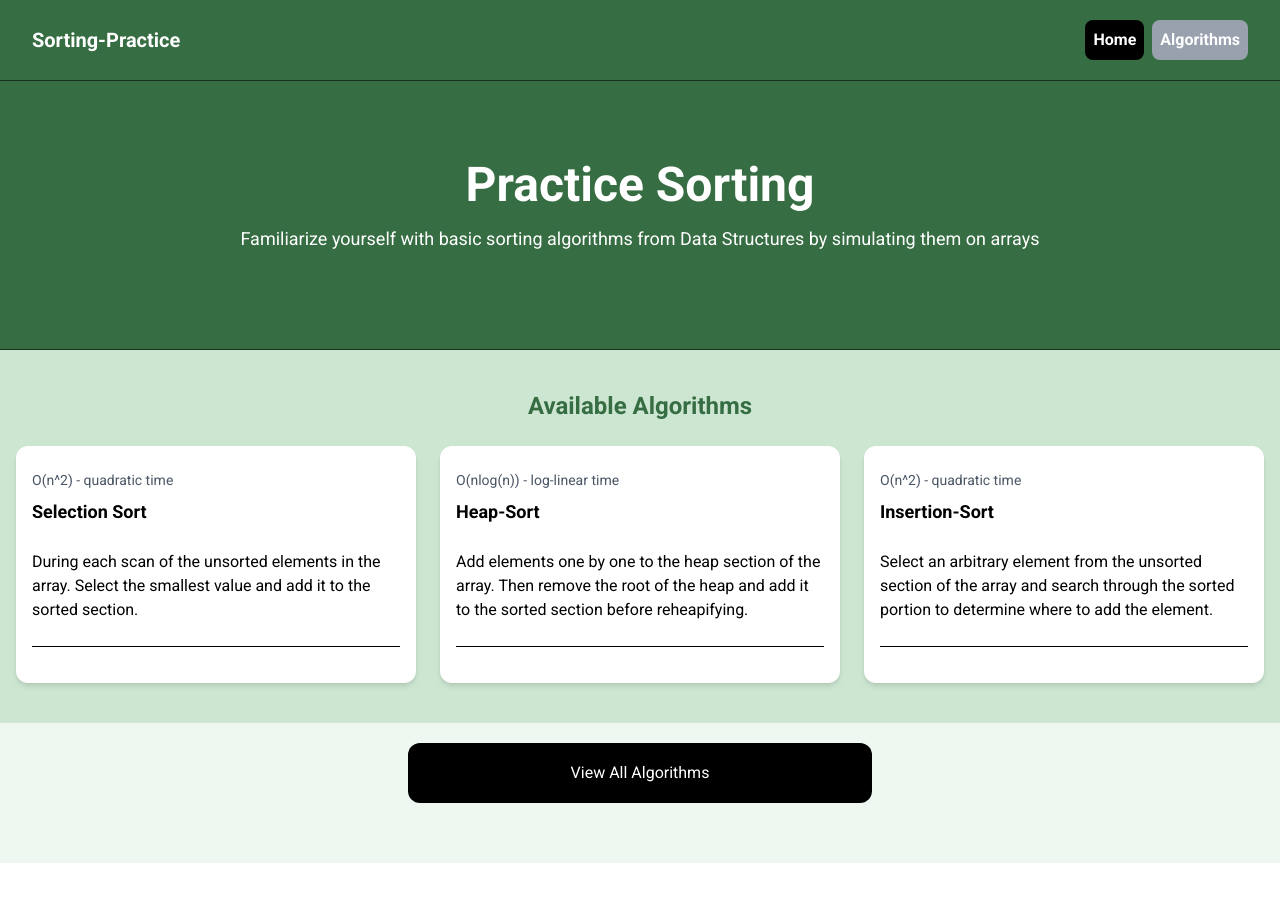
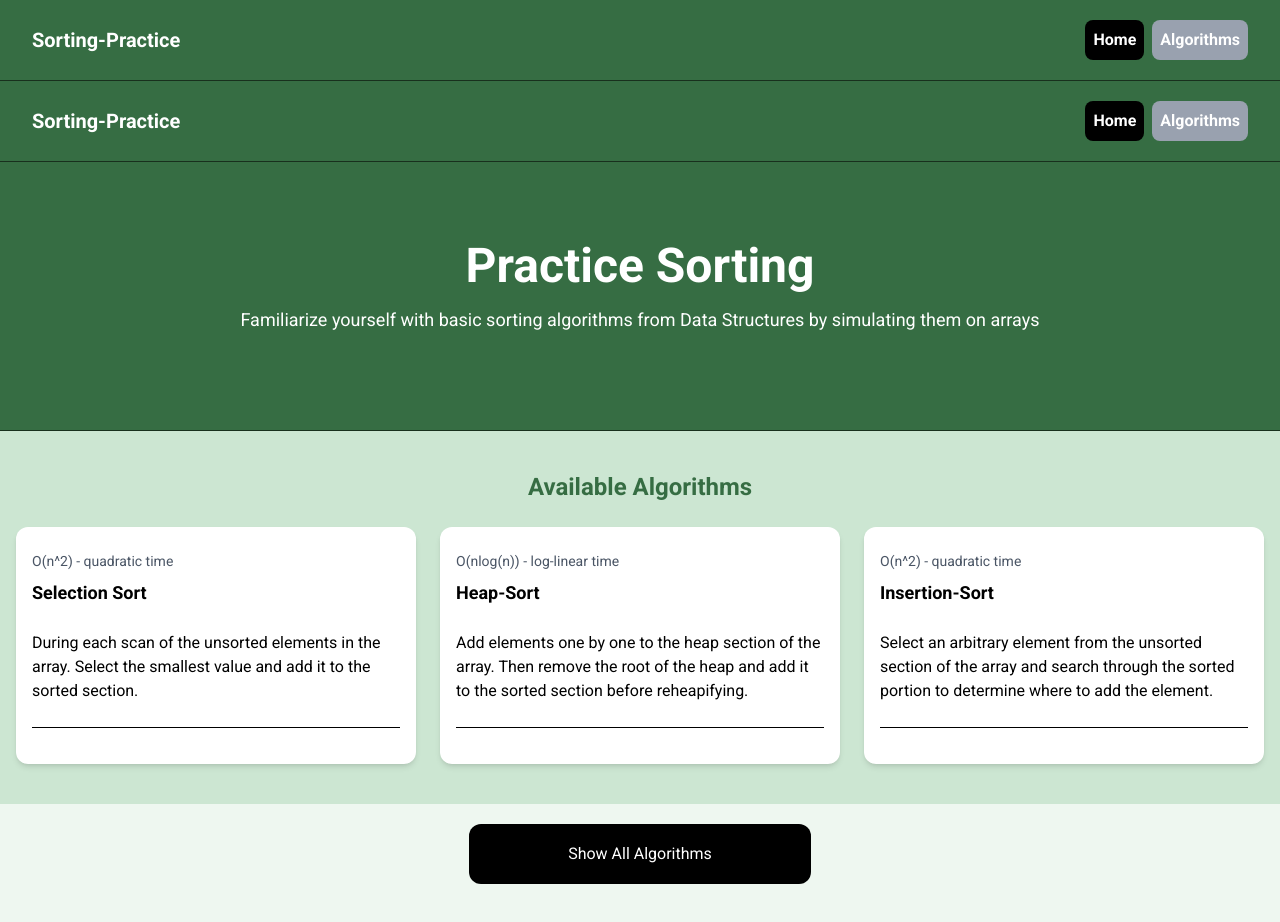
Before and after one commit to e-middleton/sorting-practice, a React (Vite) app: page / in a window 1280 px wide. Shown: the top 922 px of the page. Before the commit the page ends 863 px from the top, so only its background shows below. Built offline with nearby package versions, Linux system fonts and the light colour scheme.

Commit message:
fixed show all algorithms button

```diff
--- a/src/pages/HomePage.jsx
+++ b/src/pages/HomePage.jsx
@@ -1,13 +1,30 @@
 import Hero from "../components/Hero";
 import AlgorithmListings from "../components/AlgorithmListings";
-import ViewAllAlgorithms from "../components/ViewAllAlgorithms";
+import Navbar from "../components/Navbar";
+import {useState} from 'react';
+
 
 const HomePage = () => {
+  let endpoint = 3;
+  const [showAll, setShowAll] = useState(false);
+
+  if (showAll) {
+    endpoint = 6;
+  }
+
   return (
     <>
+      <Navbar/>
       <Hero />
-      <AlgorithmListings title='Available Algorithms' endpoints={[0,3]}/>
-      <ViewAllAlgorithms />
+      <AlgorithmListings title='Available Algorithms' endpoints={[0, endpoint]}/>
+      <section className='m-auto max-w-lg my-5'>
+        <button onClick={() => setShowAll((prevState) => !prevState)}
+        className=' mx-auto flex w-2/3 items-center justify-center block h-15 bg-black rounded-xl hover:bg-gray-700'>
+          <div className='font-roboto text-white text-bold text-base text-center'>
+            {showAll ? "Hide Algorithms" : "Show All Algorithms" }
+          </div>
+        </button>
+      </section>
     </>
   );
 }
```
